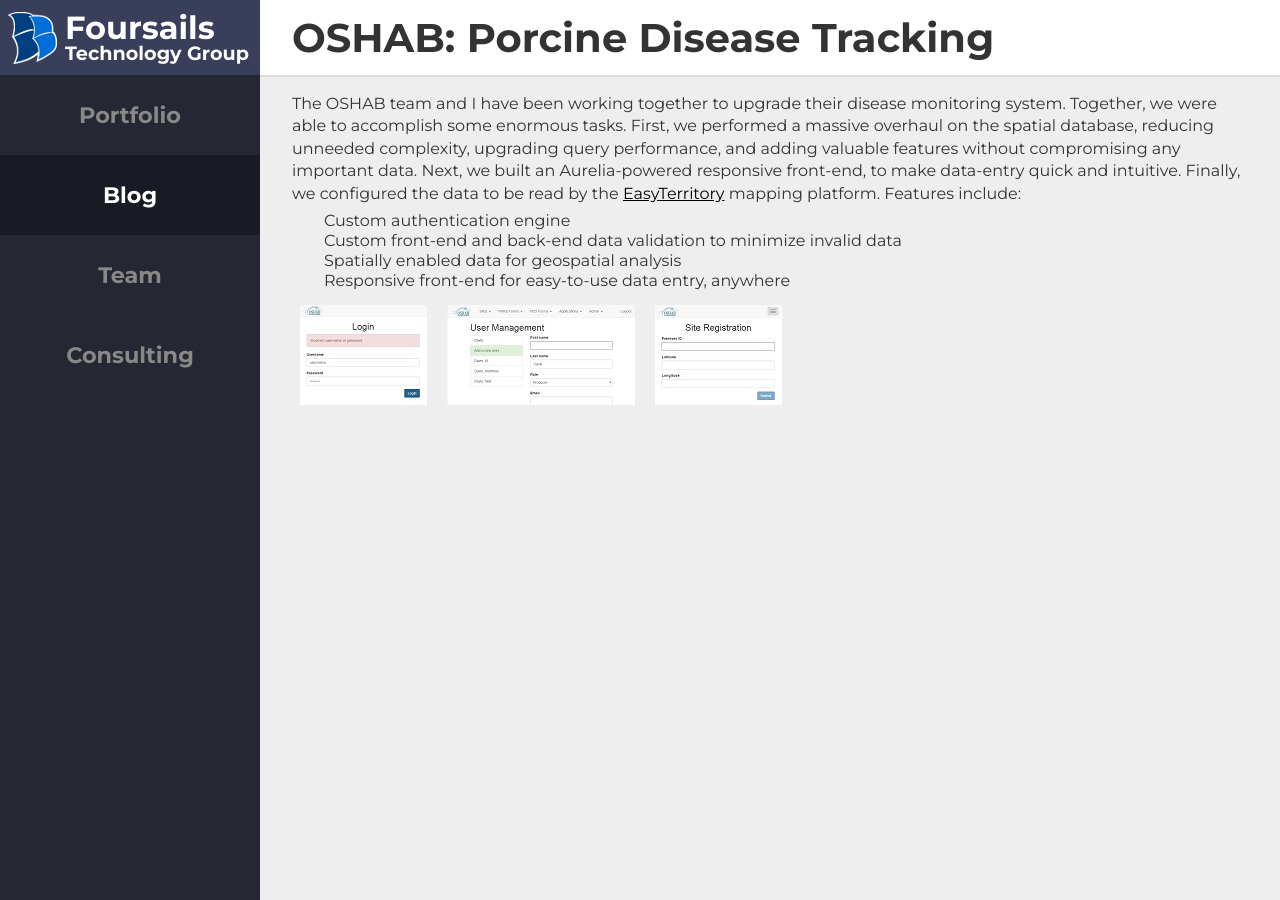
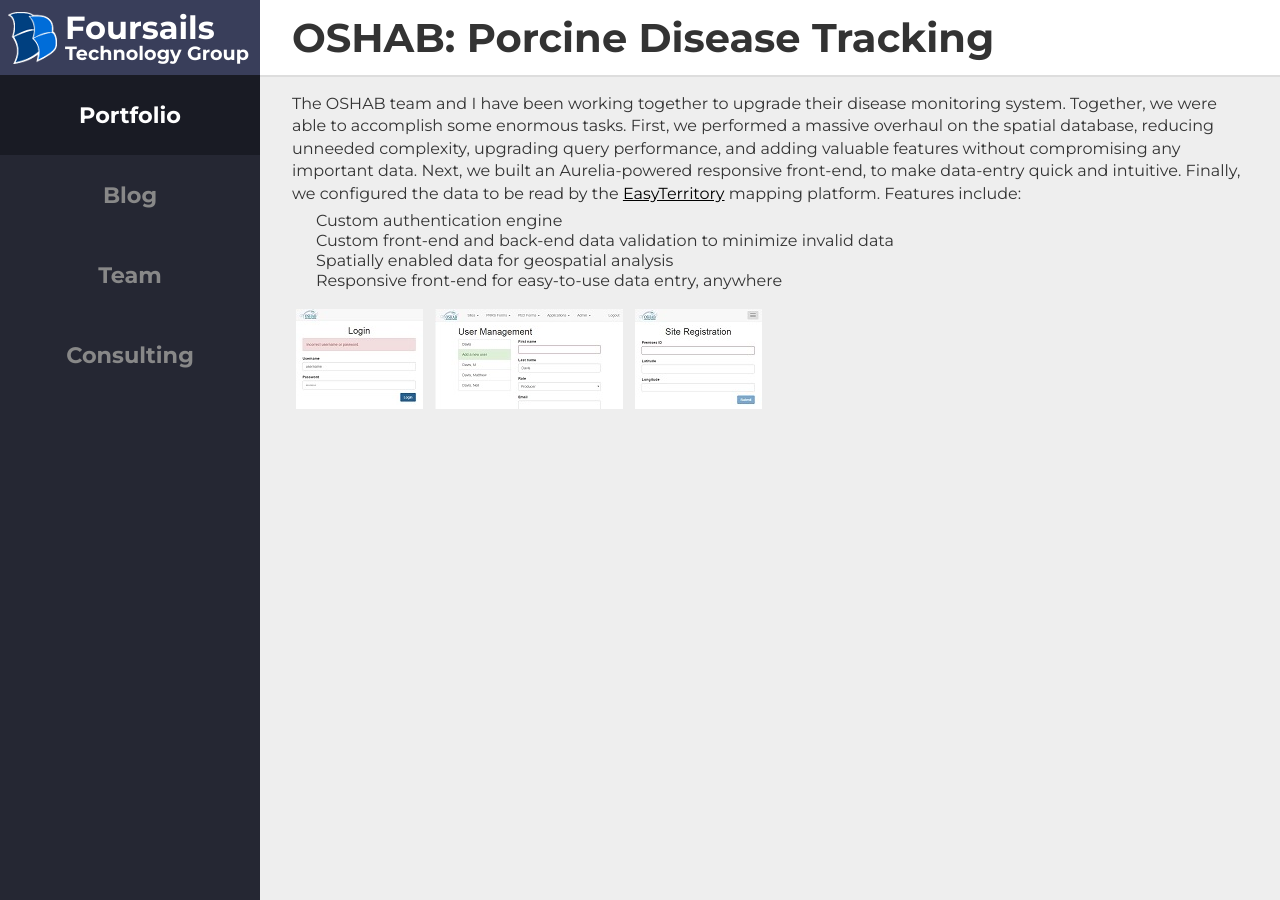
Before and after one commit to Foursails/foursails-homepage, a Jekyll site: the page built from _posts/2016-1-30-oshab.md, in a window 1280 px wide. Built offline with Jekyll 4.4.1, drawn with Linux system fonts in a browser that asks for light colours; nearby versions of some CDN libraries; Markdown is read by kramdown in place of the engine named in the settings; comment, search, counter and statistics services are not loaded.

Commit message:
fix image, link

```diff
--- a/_config.yml
+++ b/_config.yml
@@ -32,7 +32,7 @@ url: http://davismj.me/
 
 markdown: redcarpet
 highlighter: pygments
-permalink: /blog/:title/
+permalink: /:categories/:title/
 
 # The release of Jekyll Now that you're using
 version: v1.0.0
--- a/_layouts/default.html
+++ b/_layouts/default.html
@@ -31,7 +31,7 @@
           <div>Technology Group</div>
         </div>
       </a>
-      <a class="nav-link {% if page.url == '/portfolio/' %}is-selected{% endif %}" href="/portfolio/">Portfolio</a>
+      <a class="nav-link {% if page.url contains 'portfolio' %}is-selected{% endif %}" href="/portfolio/">Portfolio</a>
       <a class="nav-link {% if page.url contains 'blog' %}is-selected{% endif %}" href="/blog/">Blog</a>
       <a class="nav-link {% if page.url == '/team/' %}is-selected{% endif %}" href="/team/">Team</a>
       <a class="nav-link {% if page.url == '/consulting/' %}is-selected{% endif %}" href="/consulting/">Consulting</a>
--- a/_posts/2016-1-30-oshab.md
+++ b/_posts/2016-1-30-oshab.md
@@ -14,12 +14,14 @@ The OSHAB team and I have been working together to upgrade their disease monitor
 - Spatially enabled data for geospatial analysis
 - Responsive front-end for easy-to-use data entry, anywhere
 
-<a class="lightbox" href="/images/portfolio/2016-1-30-oshab/1.jpg" target="_blank">
-	<img src="/images/portfolio/2016-1-30-oshab/1-thumb.jpg" />
-</a>
-<a class="lightbox" href="/images/portfolio/2016-1-30-oshab/2.jpg" target="_blank">
-	<img src="/images/portfolio/2016-1-30-oshab/2-thumb.jpg" />
-</a>
-<a class="lightbox" href="/images/portfolio/2016-1-30-oshab/3.jpg" target="_blank">
-	<img src="/images/portfolio/2016-1-30-oshab/3-thumb.jpg" />
-</a>
+<div class="screenshots">
+	<a href="/images/portfolio/2016-1-30-oshab/1.jpg" target="_blank">
+		<img src="/images/portfolio/2016-1-30-oshab/1-thumb.jpg" />
+	</a>
+	<a href="/images/portfolio/2016-1-30-oshab/2.jpg" target="_blank">
+		<img src="/images/portfolio/2016-1-30-oshab/2-thumb.jpg" />
+	</a>
+	<a href="/images/portfolio/2016-1-30-oshab/3.jpg" target="_blank">
+		<img src="/images/portfolio/2016-1-30-oshab/3-thumb.jpg" />
+	</a>
+</div>
--- a/style.scss
+++ b/style.scss
@@ -153,9 +153,17 @@ main {
   }
 }
 
-.lightbox {
-  text-decoration: none;
-  margin: 0 $unit;
+.screenshots {
+
+  a {
+    display: inline-block;
+    margin: $unit/2;
+    text-decoration: none;
+  }
+}
+
+* + .screenshots {
+  margin-top: 2*$unit;
 }
 
 article {
@@ -181,8 +189,8 @@ article {
     line-height: $text-xl;
   }
   ul, ol {
-    margin: $unit 0 2*$unit 0;
-    padding-left: 4*$unit;
+    margin: $unit 0;
+    padding-left: 3*$unit;
 
     li {
       margin-bottom: $unit/2;
```
Also changed, not shown: other parts of _posts/2016-1-30-oshab.md (+1 -1 lines), images/portfolio/2016-1-30-oshab.png (added).
